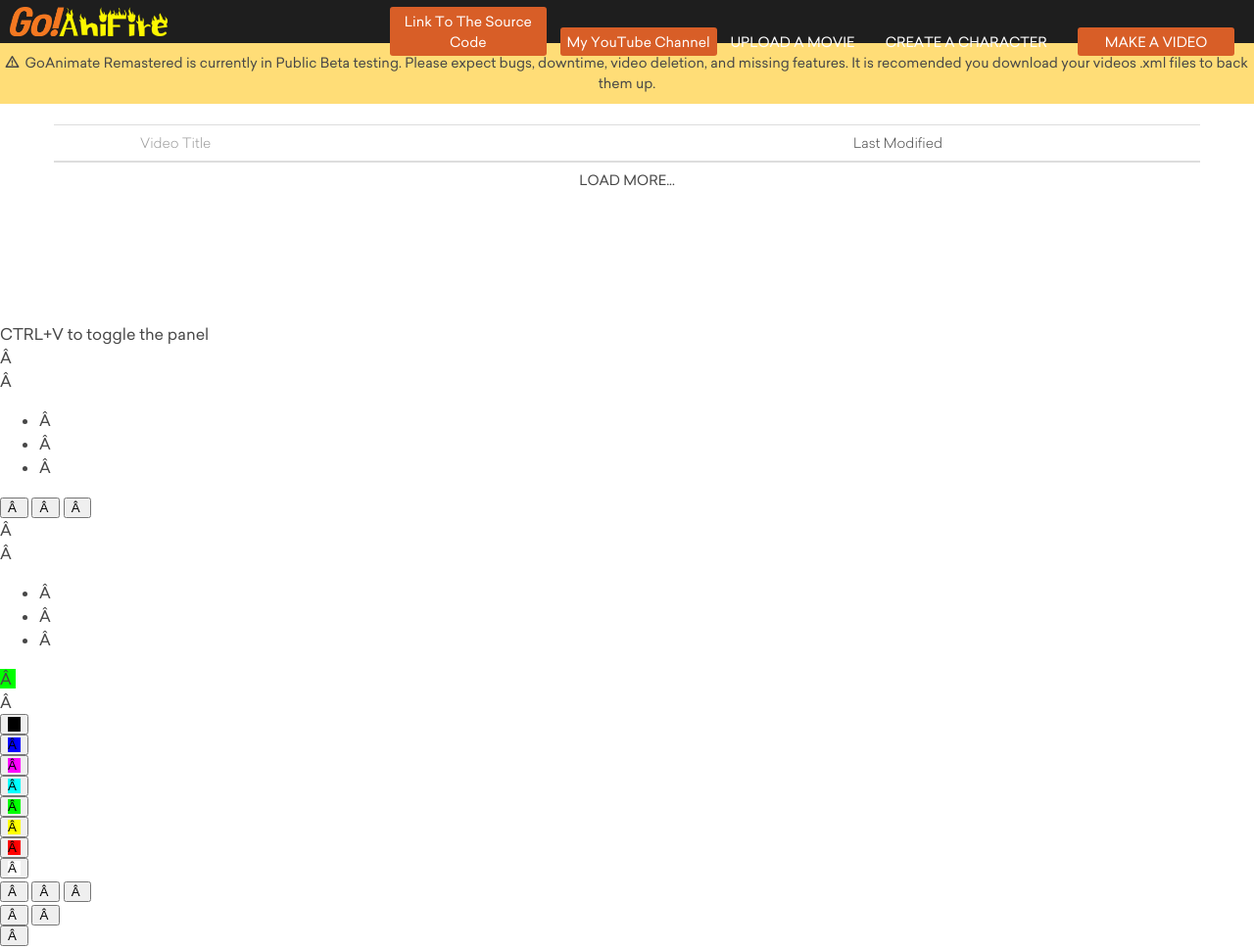
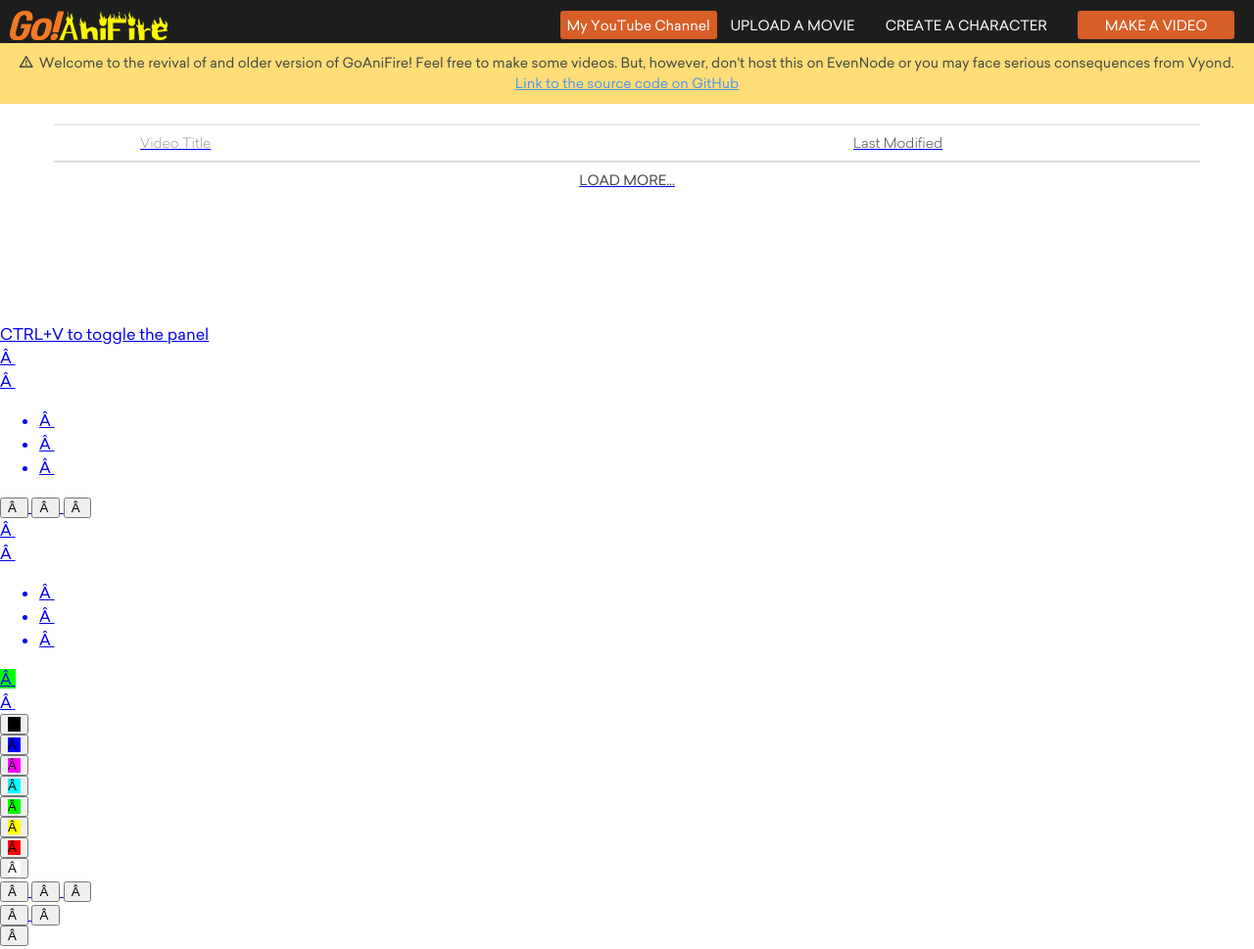
Before and after one commit to tonyanifire/GoAniFire-Is-Back-Working, a website: page html/list.html in a window 1280 px wide. Shown: the top 969 px of the page at 98% size. Drawn offline with Linux system fonts and the light colour scheme; no server answers.

Commit message:
Update list.html

```diff
--- a/html/list.html
+++ b/html/list.html
@@ -35,7 +35,6 @@
 				<a href="./"><img src="logo.png"></a>
 			</div>
 			<div>
-			    <a href="https://github.com/tonyanifire/GoAniFire-Is-Back-Working" target="_blank" class="button_big">Link To The Source Code</a>
 			    <a href="https://www.youtube.com/channel/UCtGUe9gmNmjWsJ2imJitVRQ" target="_blank" class="button_big">My YouTube Channel</a>
 				<a class="button_small" onclick="document.getElementById('file').click()">UPLOAD A MOVIE</a>
 				<div class="char_dropdown button_small">
@@ -72,8 +71,8 @@
 			</div>
 		</div>
 		<div class="warning">
-			GoAnimate Remastered is currently in Public Beta testing. Please expect bugs, downtime, video deletion, and missing features.
-			It is recomended you download your videos .xml files to back them up.<br>
+			Welcome to the revival of and older version of GoAniFire! Feel free to make some videos. But, however, don't host this on EvenNode or you may face serious consequences from Vyond.
+			<br><a href="https://github.com/tonyanifire/GoAniFire-Is-Back-Working">Link to the source code on GitHub</a.<br>
 		</div>
 	</header>
 	<table>
```
